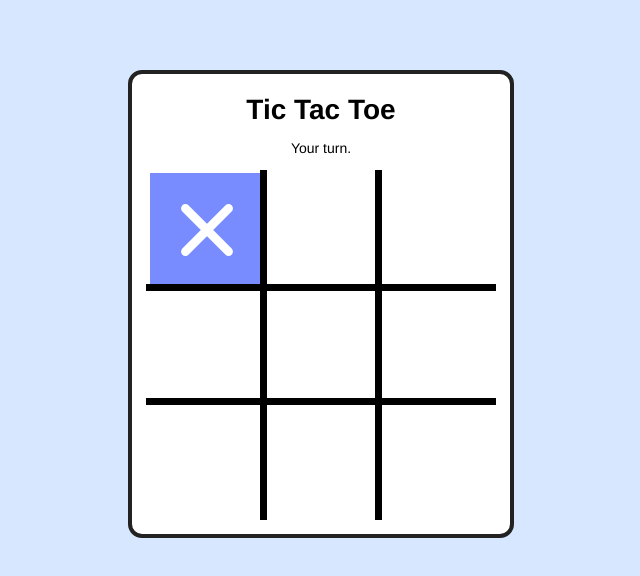
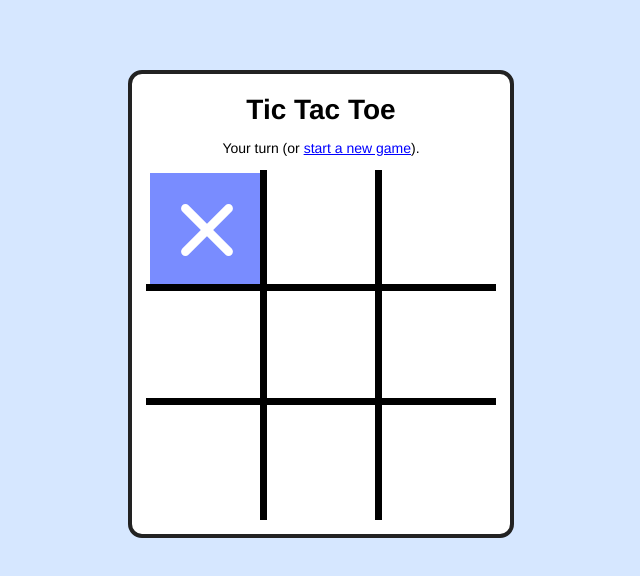
Before and after one commit to s4y/hm-tictactoe, a plain HTML site: page index.html in a window 1280 px wide. Both pictures are taken after a click on the link "let me start". Shown: the whole page, without its empty margins (319-959 px from the left). Drawn offline with Linux system fonts and the light colour scheme.

Commit message:
Let you restart the game whenever it’s your turn

```diff
--- a/index.html
+++ b/index.html
@@ -79,7 +79,7 @@
 <body class="start">
 <h1>Tic Tac Toe</h1>
 <p id="start">Pick a square to start playing, or <a id="computerStarts" class="action">let me start</a>.</p>
-<p id="humanTurn">Your turn.</p>
+<p id="humanTurn">Your turn (or <a class="action playAgain">start a new game</a>).</p>
 <p id="computerTurn">My turn&hellip;</p>
 <p id="humanWin">You win! <a class="action playAgain">Play again</a>?</p>
 <p id="computerWin">I won that round. <a class="action playAgain">Play again</a>?</p>
```
